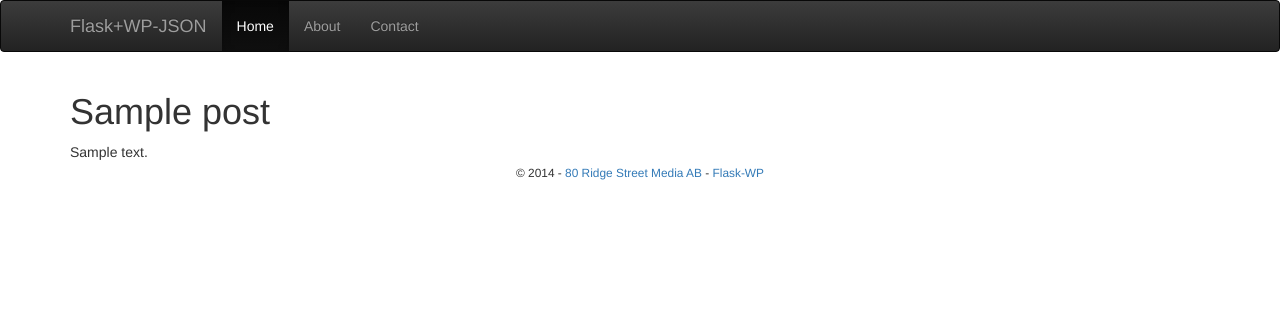
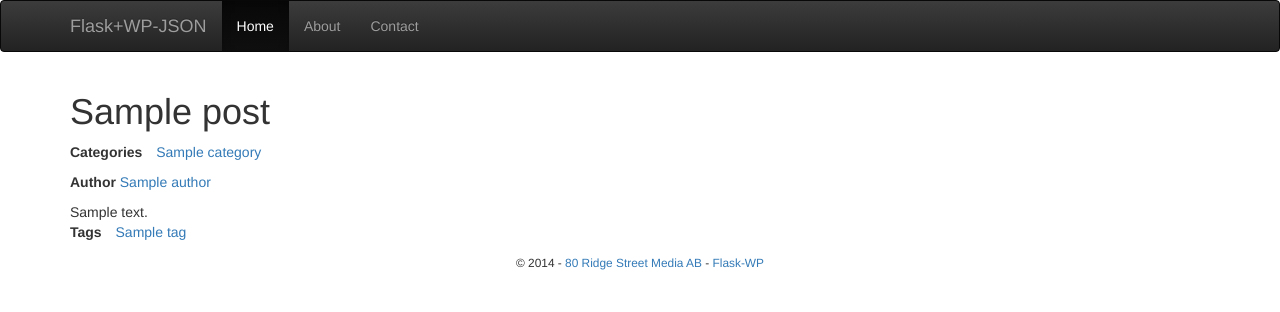
Before and after one commit to lihuimail/flask-wp, a Flask app: template templates/post.html in a window 1280 px wide. Shown: the top 312 px of the page. Run offline with Flask 2, Linux system fonts and the light colour scheme; the template is opened without the code that fills it: most values are stand-ins (such as "Sample title", 1, 10 or a date in 2020); some libraries are stand-ins or nearby versions.

Commit message:
Added support for tags, categories and author posts

```diff
--- a/app.py
+++ b/app.py
@@ -11,7 +11,7 @@
         'debug': True
     },
     'cms': {
-        'base': "http://wp.atyourfancystartup.io/api"
+        'base': "http://cms.ridgestreet.se:3000/api"
     }
 }
 
@@ -36,12 +36,29 @@
         abort(404)
     return render_template('page.html', page = page)
 
+@app.route("/category/<category>")
+def get_category(category):
+    posts = wordpress.get_category_posts(category)
+    return render_template('posts.html', posts = posts)
+
+@app.route("/tag/<tag>")
+def get_tag(tag):
+    posts = wordpress.get_tag_posts(tag)
+    return render_template('posts.html', posts = posts)
+
 @app.route("/blog/<slug>")
 def get_blog_post(slug):
     post = wordpress.get_post(slug)
     if not post:
         abort(404)
     return render_template('post.html', post = post)
+
+@app.route("/author/<slug>")
+def get_author(slug):
+    posts = wordpress.get_author_posts(slug)
+    if not posts:
+        abort(404)
+    return render_template('posts.html', posts = posts)
 
 @app.route("/case")
 def get_cases():
--- a/templates/post.html
+++ b/templates/post.html
@@ -2,5 +2,26 @@
 {% block title %}{{ post.title_plain }}{% endblock %}
 {% block body %}
         <h1>{{ post.title }}</h1>
+
+    <ul class="categories list-inline">
+    <li><strong>Categories</strong></li>
+    {% for category in post.categories %}
+    <li><a href="{{ url_for('get_category', category = category.slug) }}">{{ category.title }}</a></li>
+    {% endfor %}
+    </ul>
+
+
+        <p class="author"><strong>Author</strong> <a href="{{ url_for('get_author', slug = post.author.slug) }}">{{ post.author.name }}</a></p>
+
+    <article>
         {{ post.content|safe }}
+    </article>
+
+<ul class="tags list-inline">
+    <li><strong>Tags</strong></li>
+    {% for tag in post.tags %}
+    <li><a href="{{ url_for('get_tag', tag = tag.slug) }}">{{ tag.title }}</a></li>
+    {% endfor %}
+    </ul>
+
 {% endblock %}
--- a/templates/posts.html
+++ b/templates/posts.html
@@ -2,7 +2,7 @@
 {% block body %}
 <ul>
     {% for post in posts %}
-        <li><a href="/{{ post_type }}/{{ post.slug }}">{{ post.title }}</a></li>
+        <li><a href="/{{ post_type or "blog" }}/{{ post.slug }}">{{ post.title }}</a></li>
     {% endfor %}
 </ul>
 {% endblock %}
```
Also changed, not shown: flaskwp/wordpress.py (+6 -3 lines).
